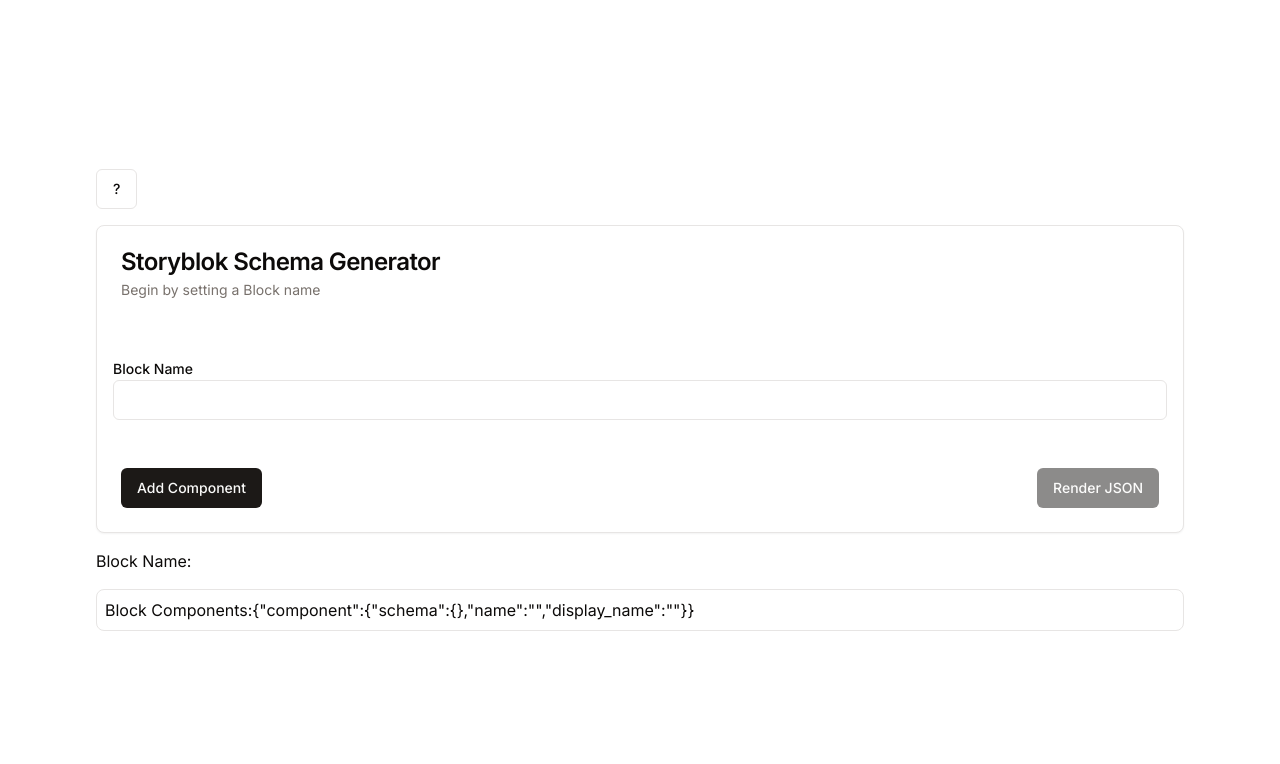
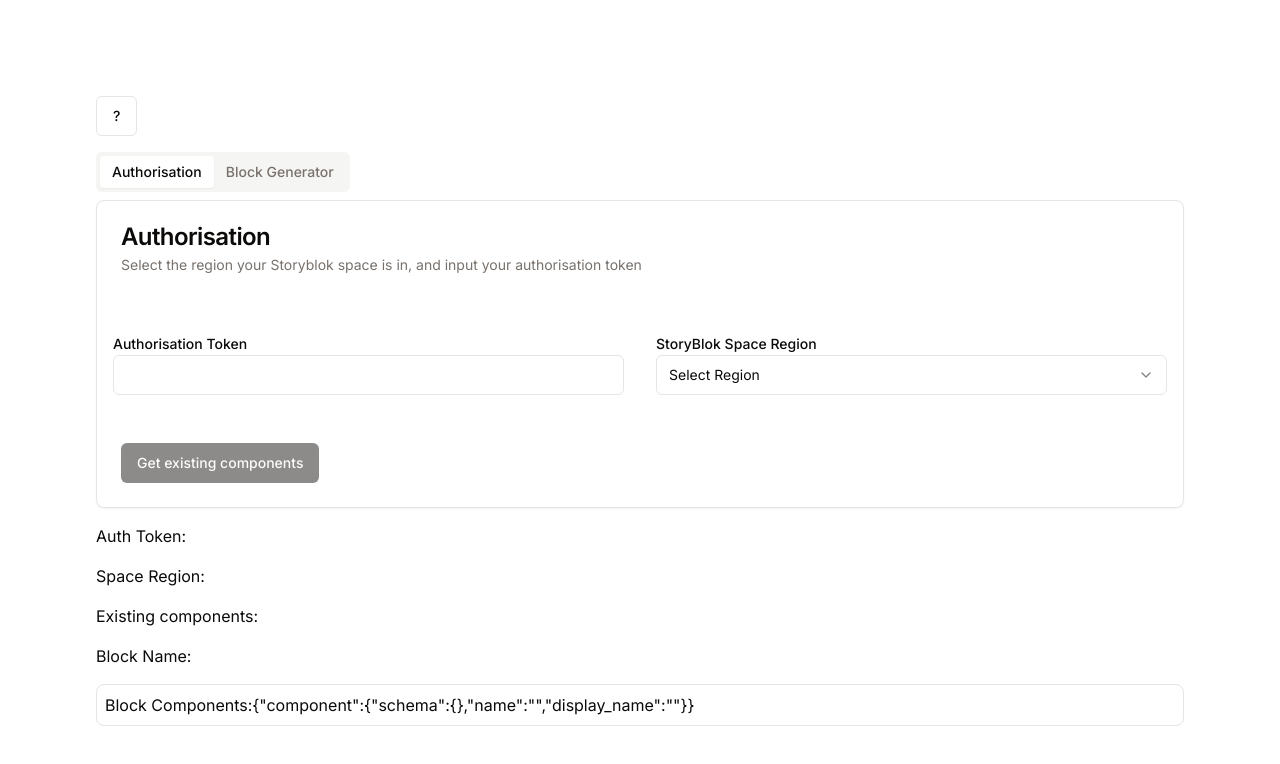
Before and after one commit to Bazzana/frugal-schema, a Next.js app: page / in a window 1280 px wide. Shown: the top 764 px of the page. Built offline with nearby package versions, Linux system fonts and the light colour scheme.

Commit message:
Add generic select functionality, big style refactor

```diff
--- a/app/page.tsx
+++ b/app/page.tsx
@@ -6,6 +6,7 @@
 import Button from "../components/GenericButton.tsx";
 import DescriptionDialog from "../components/DescriptionDialog.tsx";
 import OutputJSON from "../components/OutputJSON.tsx";
+import GenericSelect from "../components/GenericSelect.tsx";
 
 import {
   Card,
@@ -17,6 +18,7 @@
 } from "@/components/ui/card"
 import { Label } from "@/components/ui/label"
 import { Input } from "@/components/ui/input"
+import { Tabs, TabsContent, TabsList, TabsTrigger } from "@/components/ui/tabs"
 
 interface Component {
   id?: number;
@@ -26,10 +28,16 @@
 }
 
 export default function Home() {
+  const [authToken, setAuthToken] = useState('');
+  const [regionValue, setRegionValue] = useState('');
+  const [existingSpaceComponents, setExistingSpaceComponents] = useState('');
+  const [isLoading, setisLoading] = useState(false);
   // Initialize state with an empty array for component values
   const [componentList, setComponentList] = useState<Component[]>([]);
   const [nextId, setNextId] = useState(0);
-  const [blockName, setblockName] = useState('');
+  const [blockName, setBlockName] = useState('');
+
+  const SBRegions = [{"European Union" : "https://mapi.storyblok.com"},{"United States" : "https://api-us.storyblok.com"},{"Canada" : "https://api-ca.storyblok.com"},{"Australia" : "https://api-ap.storyblok.com"},{"China" : "https://app.storyblokchina.cn"}]
 
   const addComponent = () => {
     setComponentList([
@@ -54,12 +62,47 @@
     return componentList.length == 0 ? true : false
   }
 
+  const getComponents = (e) => {
+    setExistingSpaceComponents('yeeto');
+  }
+
   return (
     <main className="container relative flex min-h-screen flex-col items-center justify-center gap-4 p-24">
       <div className="relative grid w-full scroll-m-20 gap-4">
         <div className="flex grow-0">
           <DescriptionDialog />
         </div>
+        <Tabs defaultValue="api" className="">
+          <TabsList>
+            <TabsTrigger value="api">Authorisation</TabsTrigger>
+            <TabsTrigger value="generator">Block Generator</TabsTrigger>
+          </TabsList>
+          <TabsContent value="api">
+          <Card>
+            <CardHeader>
+              <CardTitle>Authorisation</CardTitle>
+              <CardDescription>Select the region your Storyblok space is in, and input your authorisation token</CardDescription>
+            </CardHeader>
+            <CardContent className="py-4 px-0 flex flex-row">
+              <div className="py-4 px-4 w-1/2">
+                <Label htmlFor="Component Type">Authorisation Token</Label>
+                <Input
+                name="Authorisation Token"
+                required
+                value={authToken}
+                onChange={(e) => setAuthToken(e.target.value)}  // Update local state on input change
+                />
+              </div>
+              <div className="py-4 px-4 w-1/2">
+                <GenericSelect options={SBRegions.map(obj => Object.keys(obj)[0])} label={'StoryBlok Space Region'} onChange={(value) => setRegionValue(value)} />
+              </div>
+            </CardContent>
+            <CardFooter className="flex flex-row justify-between gap-4">
+              <Button onClick={getComponents} disabled={regionValue == "" || authToken == "" || isLoading == true ? true : false} buttonText="Get existing components" />
+            </CardFooter>
+          </Card>
+          </TabsContent>
+          <TabsContent value="generator">
           <Card>
             <CardHeader>
               <CardTitle>Storyblok Schema Generator</CardTitle>
@@ -72,7 +115,7 @@
                 name="Blok Name"
                 required
                 value={blockName}
-            onChange={(e) => setblockName(e.target.value)}  // Update local state on input change
+                onChange={(e) => setBlockName(e.target.value)}  // Update local state on input change
                 />
               </div>
               {componentList.map(component => (
@@ -89,6 +132,11 @@
               <Button disabled={canRenderJSON()} buttonText="Render JSON" />
             </CardFooter>
           </Card>
+          </TabsContent>
+        </Tabs>
+      <div>Auth Token: {authToken} </div>
+      <div>Space Region: {regionValue} </div>
+      <div>Existing components: {existingSpaceComponents} </div>
       <div>Block Name: {blockName} </div>
       <div className="border px-2 py-2 rounded-lg">Block Components:
         <OutputJSON blockName={blockName} component={componentList}/>
```
Lines whose indentation alone changed are shown as unchanged.
